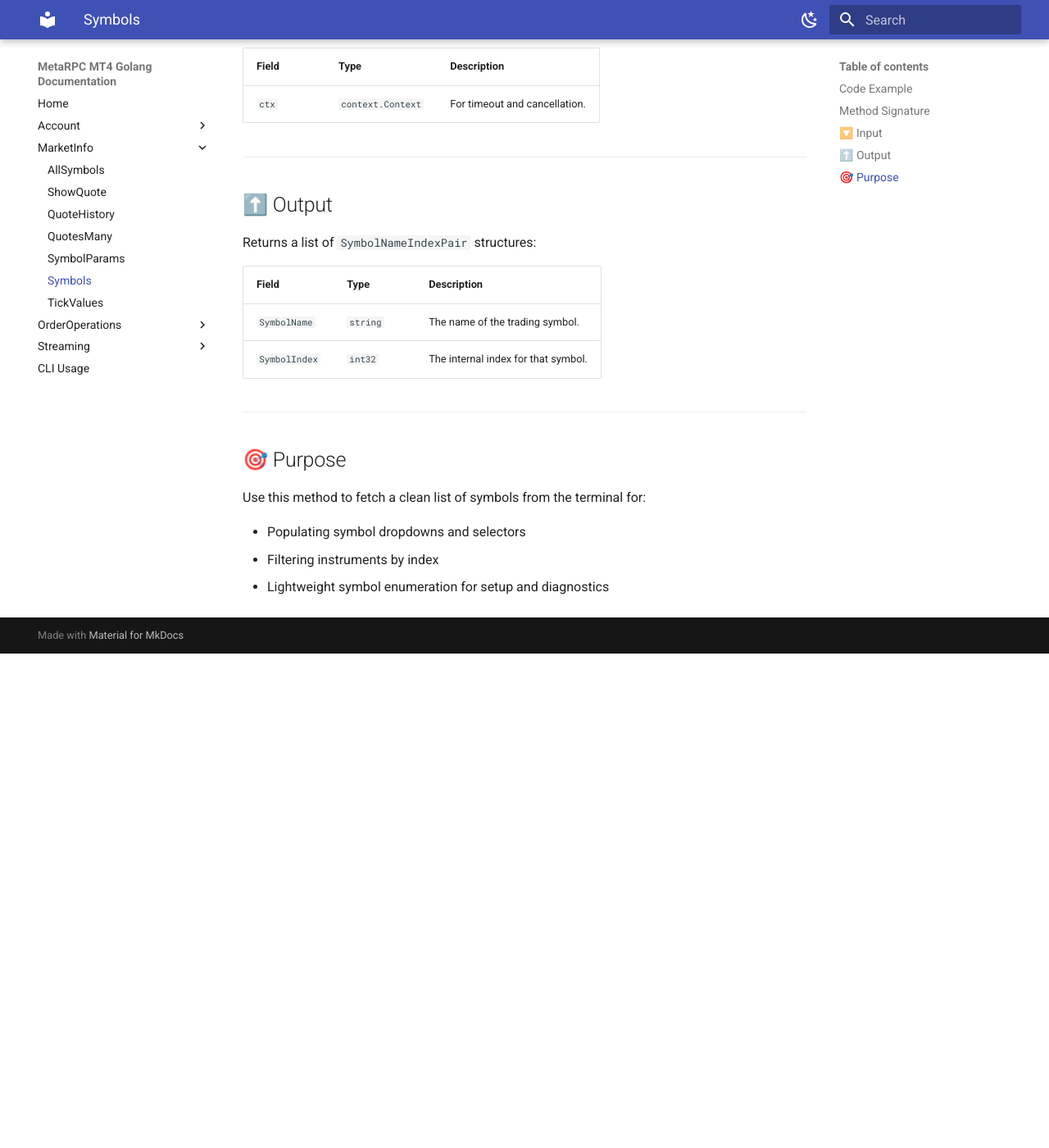
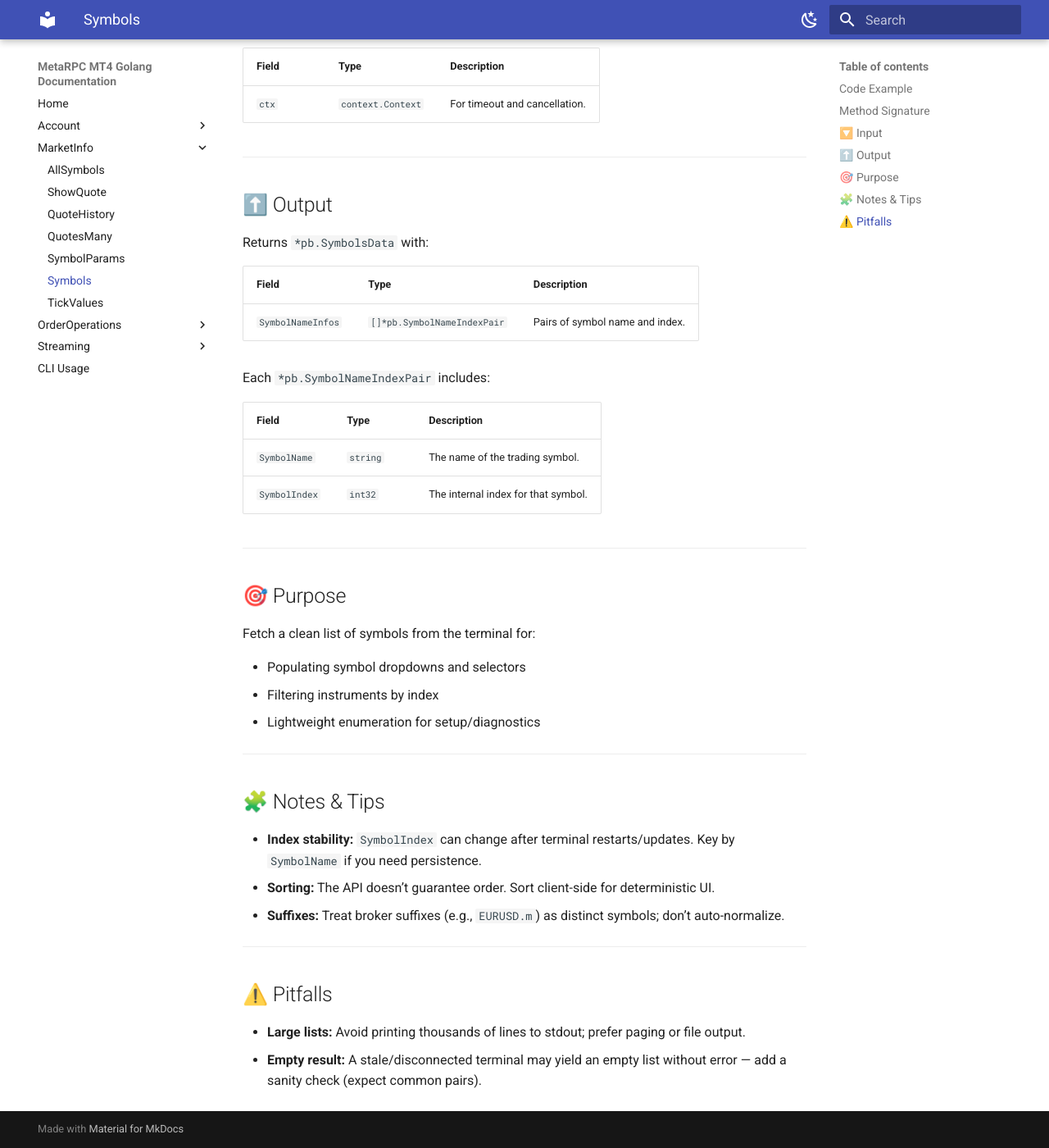
Before and after one commit to MetaRPC/GoMT4, an MkDocs documentation site: the page built from docs/Market_Info/ShowSymbols.md, in a window 1280 px wide and 1400 px high, scrolled down 844 px. Shown: the whole window at 82% size. Built offline with MkDocs 1.6.1 and Material for MkDocs 9.7.7, drawn with Linux system fonts in a browser that asks for light colours; before the commit the page ends 1641 px from its top, so only the background shows below that.

Commit message:
Update ShowSymbols.md

```diff
--- a/docs/Market_Info/ShowSymbols.md
+++ b/docs/Market_Info/ShowSymbols.md
@@ -45,7 +45,13 @@ func (s *MT4Service) ShowSymbols(ctx context.Context)
 
 ## ⬆️ Output
 
-Returns a list of `SymbolNameIndexPair` structures:
+Returns `*pb.SymbolsData` with:
+
+| Field             | Type                        | Description                     |
+| ----------------- | --------------------------- | ------------------------------- |
+| `SymbolNameInfos` | `[]*pb.SymbolNameIndexPair` | Pairs of symbol name and index. |
+
+Each `*pb.SymbolNameIndexPair` includes:
 
 | Field         | Type     | Description                         |
 | ------------- | -------- | ----------------------------------- |
@@ -56,8 +62,23 @@ Returns a list of `SymbolNameIndexPair` structures:
 
 ## 🎯 Purpose
 
-Use this method to fetch a clean list of symbols from the terminal for:
+Fetch a clean list of symbols from the terminal for:
 
 * Populating symbol dropdowns and selectors
 * Filtering instruments by index
-* Lightweight symbol enumeration for setup and diagnostics
+* Lightweight enumeration for setup/diagnostics
+
+---
+
+## 🧩 Notes & Tips
+
+* **Index stability:** `SymbolIndex` can change after terminal restarts/updates. Key by `SymbolName` if you need persistence.
+* **Sorting:** The API doesn’t guarantee order. Sort client-side for deterministic UI.
+* **Suffixes:** Treat broker suffixes (e.g., `EURUSD.m`) as distinct symbols; don’t auto-normalize.
+
+---
+
+## ⚠️ Pitfalls
+
+* **Large lists:** Avoid printing thousands of lines to stdout; prefer paging or file output.
+* **Empty result:** A stale/disconnected terminal may yield an empty list without error — add a sanity check (expect common pairs).
```
